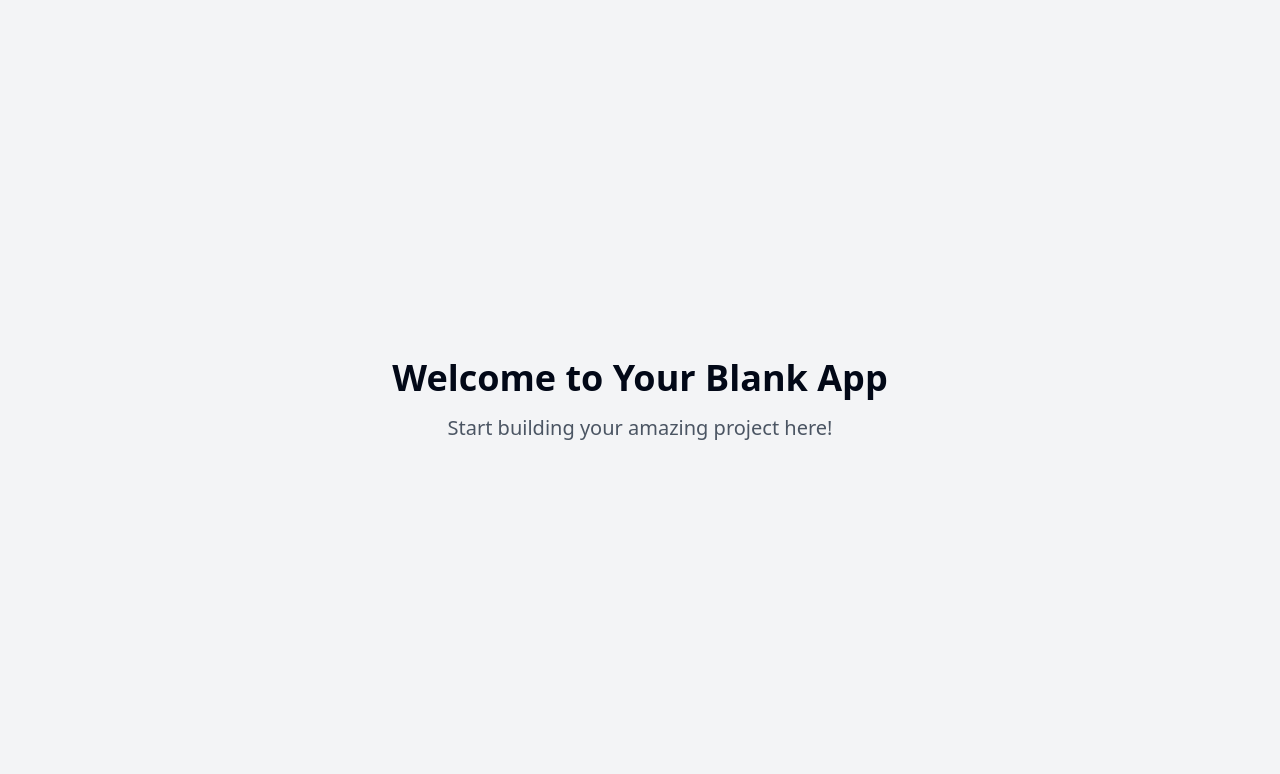
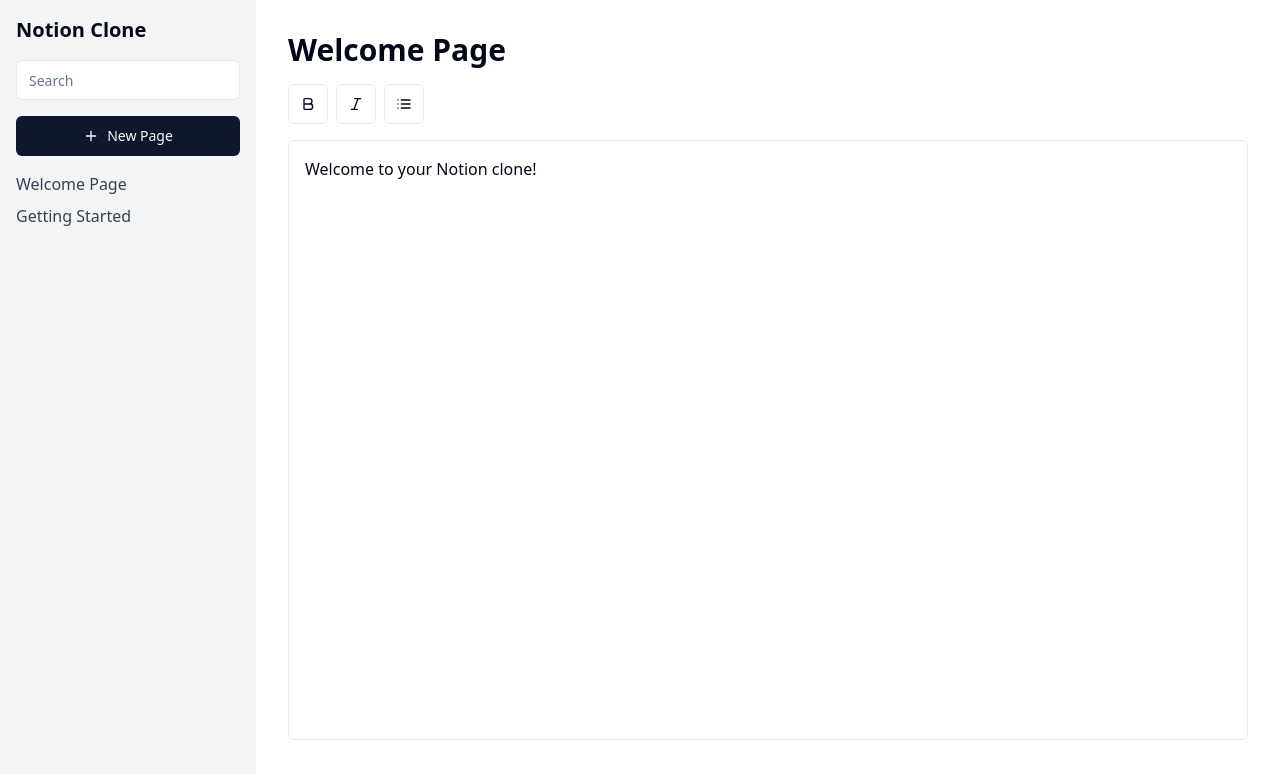
Before and after one commit to GPT-Engineer-App-Dev/notey-clone-creator, a React (Vite) app: page / in a window 1280 px wide. Shown: the top 774 px of the page. Built offline with nearby package versions, Linux system fonts and the light colour scheme.

Commit message:
Clone Notion Application Structure
Implemented the initial structure and setup for a Notion clone application. This includes the necessary files and configurations to start building the application.
[skip gpt_engineer]

```diff
--- /dev/null
+++ b/src/components/Sidebar.jsx
@@ -0,0 +1,39 @@
+import React from 'react';
+import { Plus, Search } from 'lucide-react';
+import { Button } from '@/components/ui/button';
+import { Input } from '@/components/ui/input';
+import usePages from '../hooks/usePages';
+
+const Sidebar = () => {
+  const { pages, addPage } = usePages();
+
+  const handleAddPage = () => {
+    addPage('New Page');
+  };
+
+  return (
+    <div className="w-64 h-full bg-gray-100 p-4 flex flex-col">
+      <div className="flex items-center mb-4">
+        <h1 className="text-xl font-bold">Notion Clone</h1>
+      </div>
+      <div className="mb-4">
+        <Input type="text" placeholder="Search" className="w-full"
+               icon={<Search className="h-4 w-4 text-gray-500" />} />
+      </div>
+      <Button className="mb-4 w-full" onClick={handleAddPage}>
+        <Plus className="h-4 w-4 mr-2" /> New Page
+      </Button>
+      <nav className="flex-grow overflow-y-auto">
+        <ul>
+          {pages.map(page => (
+            <li key={page.id} className="mb-2">
+              <a href="#" className="text-gray-700 hover:text-gray-900">{page.title}</a>
+            </li>
+          ))}
+        </ul>
+      </nav>
+    </div>
+  );
+};
+
+export default Sidebar;
--- /dev/null
+++ b/src/components/Workspace.jsx
@@ -0,0 +1,57 @@
+import React, { useState, useEffect } from 'react';
+import { Bold, Italic, List } from 'lucide-react';
+import { Button } from '@/components/ui/button';
+import usePages from '../hooks/usePages';
+
+const Workspace = () => {
+  const { pages, updatePage } = usePages();
+  const [currentPage, setCurrentPage] = useState(pages[0]);
+
+  useEffect(() => {
+    setCurrentPage(pages[0]);
+  }, [pages]);
+
+  const handleTitleChange = (e) => {
+    const newTitle = e.target.value;
+    setCurrentPage({ ...currentPage, title: newTitle });
+    updatePage(currentPage.id, newTitle, currentPage.content);
+  };
+
+  const handleContentChange = (e) => {
+    const newContent = e.target.value;
+    setCurrentPage({ ...currentPage, content: newContent });
+    updatePage(currentPage.id, currentPage.title, newContent);
+  };
+
+  return (
+    <div className="flex-grow p-8">
+      <div className="mb-4">
+        <input
+          type="text"
+          value={currentPage.title}
+          onChange={handleTitleChange}
+          className="text-3xl font-bold w-full outline-none"
+        />
+      </div>
+      <div className="mb-4 flex space-x-2">
+        <Button variant="outline" size="icon">
+          <Bold className="h-4 w-4" />
+        </Button>
+        <Button variant="outline" size="icon">
+          <Italic className="h-4 w-4" />
+        </Button>
+        <Button variant="outline" size="icon">
+          <List className="h-4 w-4" />
+        </Button>
+      </div>
+      <textarea
+        value={currentPage.content}
+        onChange={handleContentChange}
+        placeholder="Start typing here..."
+        className="w-full h-[calc(100vh-200px)] p-4 border rounded-md resize-none outline-none"
+      />
+    </div>
+  );
+};
+
+export default Workspace;
--- /dev/null
+++ b/src/hooks/usePages.js
@@ -0,0 +1,31 @@
+import { useState } from 'react';
+
+const usePages = () => {
+  const [pages, setPages] = useState([
+    { id: 1, title: 'Welcome Page', content: 'Welcome to your Notion clone!' },
+    { id: 2, title: 'Getting Started', content: 'Here are some tips to get started...' },
+  ]);
+
+  const addPage = (title, content = '') => {
+    const newPage = {
+      id: Date.now(),
+      title,
+      content,
+    };
+    setPages([...pages, newPage]);
+  };
+
+  const updatePage = (id, title, content) => {
+    setPages(pages.map(page =>
+      page.id === id ? { ...page, title, content } : page
+    ));
+  };
+
+  const deletePage = (id) => {
+    setPages(pages.filter(page => page.id !== id));
+  };
+
+  return { pages, addPage, updatePage, deletePage };
+};
+
+export default usePages;
--- a/src/nav-items.jsx
+++ b/src/nav-items.jsx
@@ -1,9 +1,6 @@
 import { Home } from "lucide-react";
 import Index from "./pages/Index.jsx";
 
-/**
- * Central place for defining the navigation items. Used for navigation components and routing.
- */
 export const navItems = [
   {
     title: "Home",
--- a/src/pages/Index.jsx
+++ b/src/pages/Index.jsx
@@ -1,12 +1,15 @@
-// Update this page (the content is just a fallback if you fail to update the page)
+import React from 'react';
+import Sidebar from '../components/Sidebar';
+import Workspace from '../components/Workspace';
+import usePages from '../hooks/usePages';
 
 const Index = () => {
+  const pagesContext = usePages();
+
   return (
-    <div className="min-h-screen flex items-center justify-center bg-gray-100">
-      <div className="text-center">
-        <h1 className="text-4xl font-bold mb-4">Welcome to Your Blank App</h1>
-        <p className="text-xl text-gray-600">Start building your amazing project here!</p>
-      </div>
+    <div className="flex h-screen bg-white">
+      <Sidebar {...pagesContext} />
+      <Workspace {...pagesContext} />
     </div>
   );
 };
```
